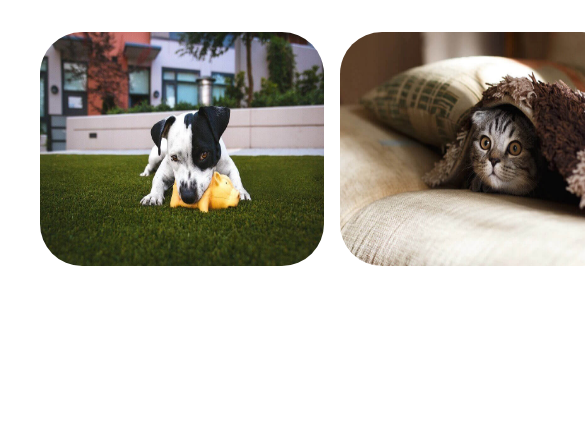
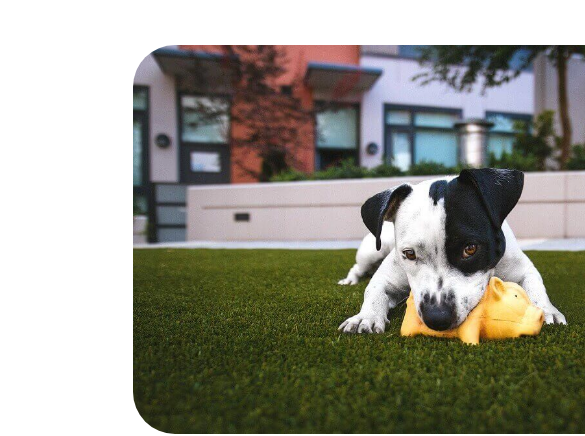
Before and after one commit to MiguelGarcia98GitHub/202210-W1CH4-miguel-garcia, a website: page index.html in a window 390 px wide. Shown: the part 441-877 px from the top of the page, 585 px wide, since content can reach past the window. Before the commit the page ends 844 px from the top, so only its background shows below. Drawn offline with nearby package versions, Linux system fonts and the light colour scheme.

Commit message:
Add responsive gallery

```diff
--- a/sass/style.scss
+++ b/sass/style.scss
@@ -107,3 +107,9 @@ h2 {
         padding: 0.5rem;
     }
 }
+
+@media (max-width: 900px) {
+    .image-gallery {
+        flex-direction: column;
+    }
+}
```
Also changed, not shown: css/style.css, 1 other file.
